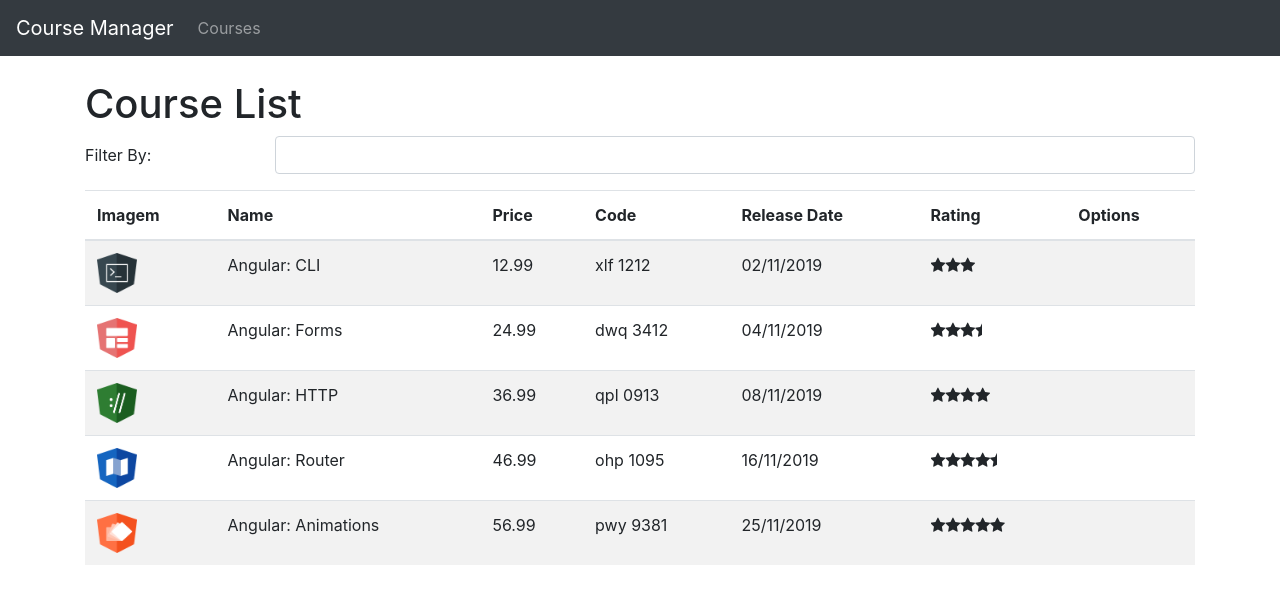
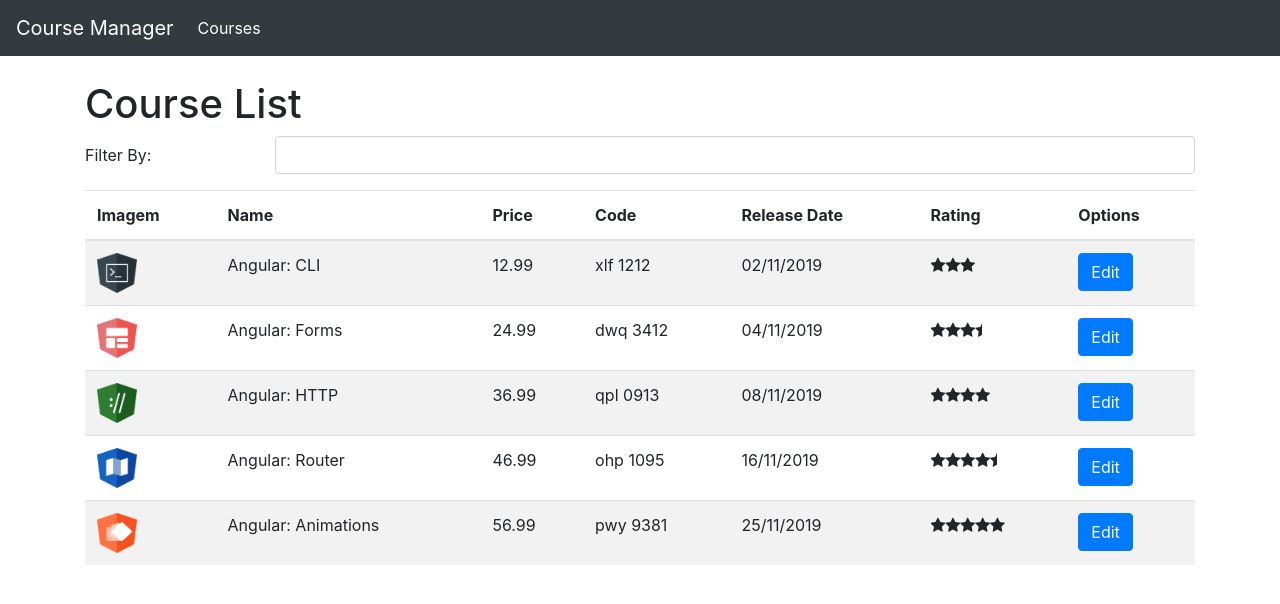
Before and after one commit to lycan-nt/Angular-Studies, an Angular app in the folder IntroducaoAngular8/: page /courses in a window 1280 px wide. Shown: the top 604 px of the page. Built offline with nearby package versions, Linux system fonts and the light colour scheme.

Commit message:
Ativando rotas

```diff
--- /dev/null
+++ b/IntroducaoAngular8/src/app/courses/course-info.component.html
@@ -0,0 +1 @@
+<h2>Course id = {{courseId}}</h2>
--- /dev/null
+++ b/IntroducaoAngular8/src/app/courses/course-info.component.ts
@@ -0,0 +1,19 @@
+import { Component, OnInit } from "@angular/core";
+import { ActivatedRoute } from "@angular/router";
+
+@Component({
+    templateUrl: './course-info.component.html'
+})
+export class CourseInfoComponent implements OnInit{
+
+    courseId: number;
+
+    constructor(
+        private activateRoute: ActivatedRoute
+    ){}
+
+    ngOnInit(): void {
+        this.courseId = +this.activateRoute.snapshot.paramMap.get("id");
+    }
+
+}
--- a/IntroducaoAngular8/src/app/courses/course-list.component.html
+++ b/IntroducaoAngular8/src/app/courses/course-list.component.html
@@ -31,7 +31,9 @@
             <td>
                 <app-star [rating] = "course.rating"></app-star>
             </td>
-            <td></td>
+            <td>
+                <a [routerLink]="['/courses/info', course.id]" class="btn btn-primary">Edit</a>
+            </td>
         </tr>
     </tbody>
 </table>
--- a/IntroducaoAngular8/src/app/nav-bar/nav-bar.component.html
+++ b/IntroducaoAngular8/src/app/nav-bar/nav-bar.component.html
@@ -1,5 +1,5 @@
 <nav class="navbar navbar-expand-lg navbar-dark bg-dark">
-    <a href="#" class="navbar-brand">Course Manager</a>
+    <a [routerLink]="['/courses']" class="navbar-brand">Course Manager</a>
 
     <button class="navbar-toggler" type="button" data-toggle="collapse" data-target="#navbarSupportedContent"
         aria-controls="navbarSupportedContent" aria-expanded="false" aria-label="Toggle navigation">
@@ -9,7 +9,7 @@
     <div class="collapse navbar-collapse" id="navbarSupportedContent">
         <ul class="navbar-nav mr-auto">
             <li class="nav-item">
-                <a href="#" class="nav-link">Courses</a>
+                <a [routerLink]="['/courses']" routerLinkActive="active" class="nav-link">Courses</a>
             </li>
         </ul>
     </div>
```
Also changed, not shown: IntroducaoAngular8/src/app/app.module.ts (+7 -1 lines).
